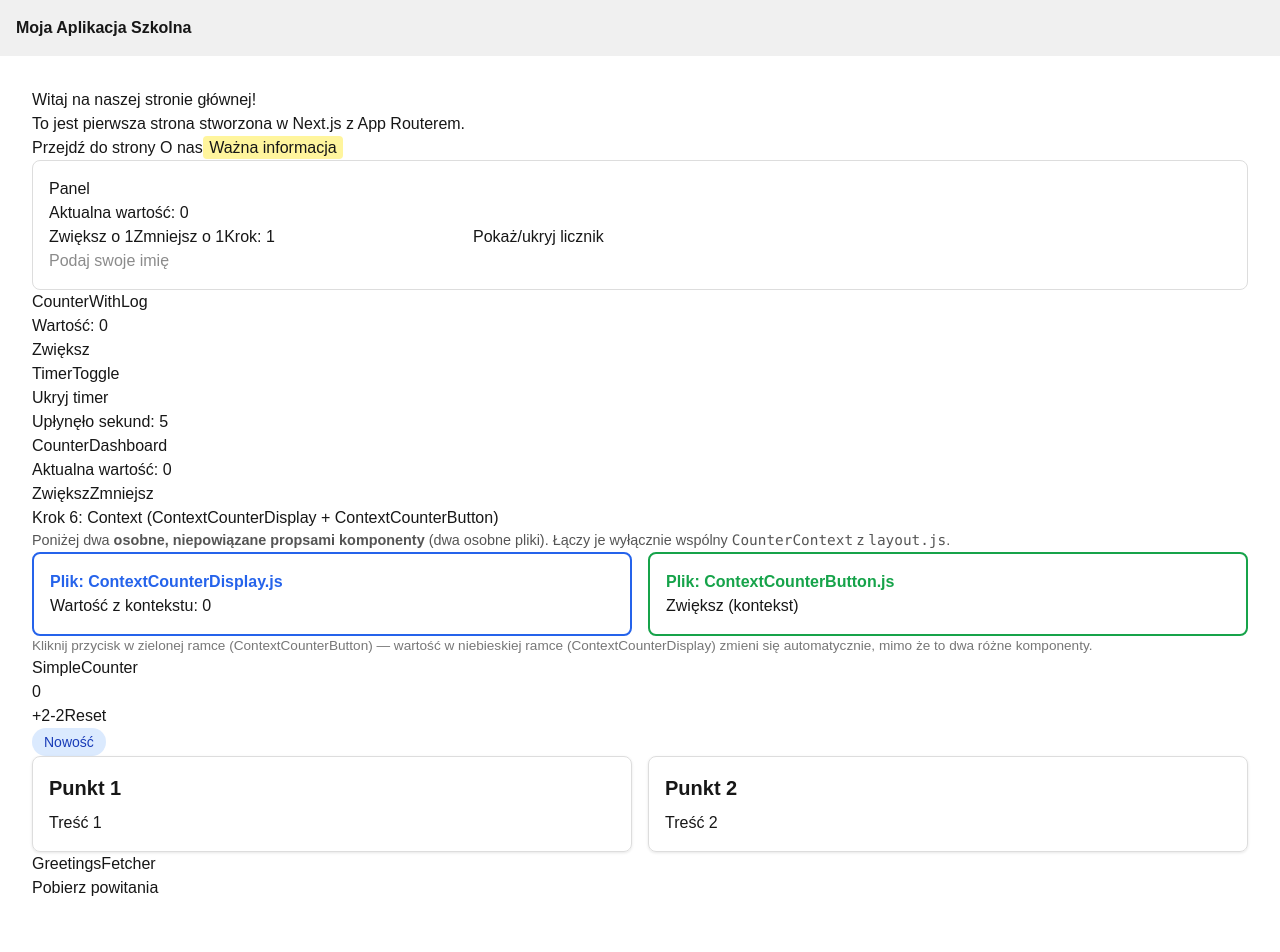
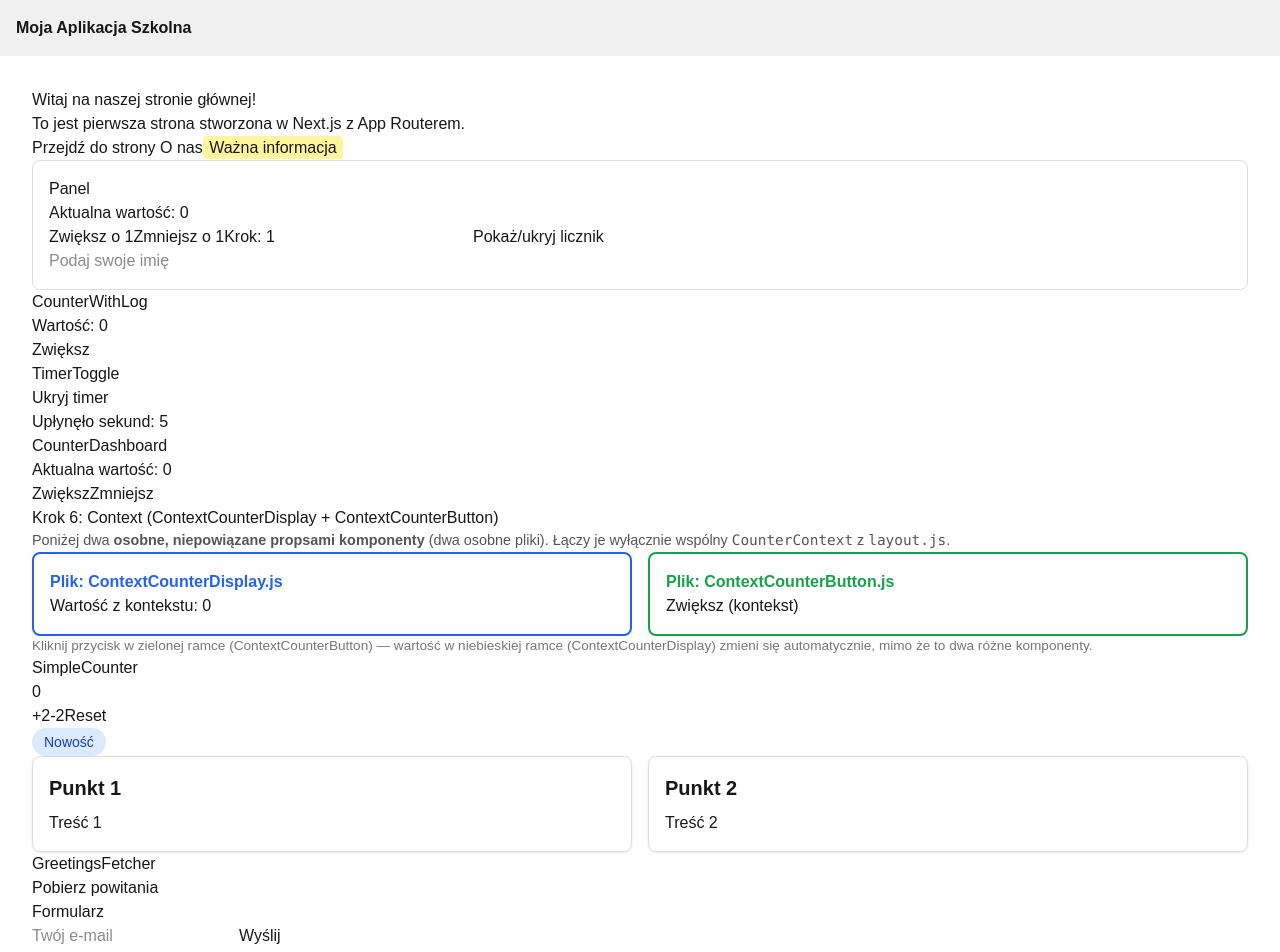
Before and after one commit to Aregda2143/next-2026-27-4C1-AH, a Next.js app: page / in a window 1280 px wide. Shown: the top 952 px of the page. Built offline with nearby package versions, Linux system fonts and the light colour scheme.

Commit message:
formularz 1

```diff
--- a/src/app/page.js
+++ b/src/app/page.js
@@ -9,6 +9,7 @@ import SimpleCounter from '@/components/SimpleCounter';
 import Badge from '@/components/Badge';
 import Card from '@/components/Card';
 import GreetingsFetcher from '@/components/GreetingsFetcher';
+import ContactFormClient from '@/components/ContactFormClient';
 
 export default function HomePage() {
   return (
@@ -58,6 +59,8 @@ export default function HomePage() {
       </div>
        <h2>GreetingsFetcher</h2>
       <GreetingsFetcher />
+      <h2>Formularz</h2>
+      <ContactFormClient />
     </main>
 
 
--- /dev/null
+++ b/src/components/ContactFormClient.js
@@ -0,0 +1,28 @@
+'use client';
+
+import { useState } from 'react';
+
+export default function ContactFormClient() {
+  const [email, setEmail] = useState('');
+  const [sent, setSent] = useState(false);
+
+  function handleSubmit(e) {
+    e.preventDefault();
+    console.log('Wysłano:', email);
+    setSent(true);
+  }
+
+  return (
+    <form onSubmit={handleSubmit}>
+      <input
+        type="email"
+        value={email}
+        onChange={(e) => setEmail(e.target.value)}
+        placeholder="Twój e-mail"
+        required
+      />
+      <button type="submit">Wyślij</button>
+      {sent && <p>Dziękujemy za zgłoszenie!</p>}
+    </form>
+  );
+}
```
